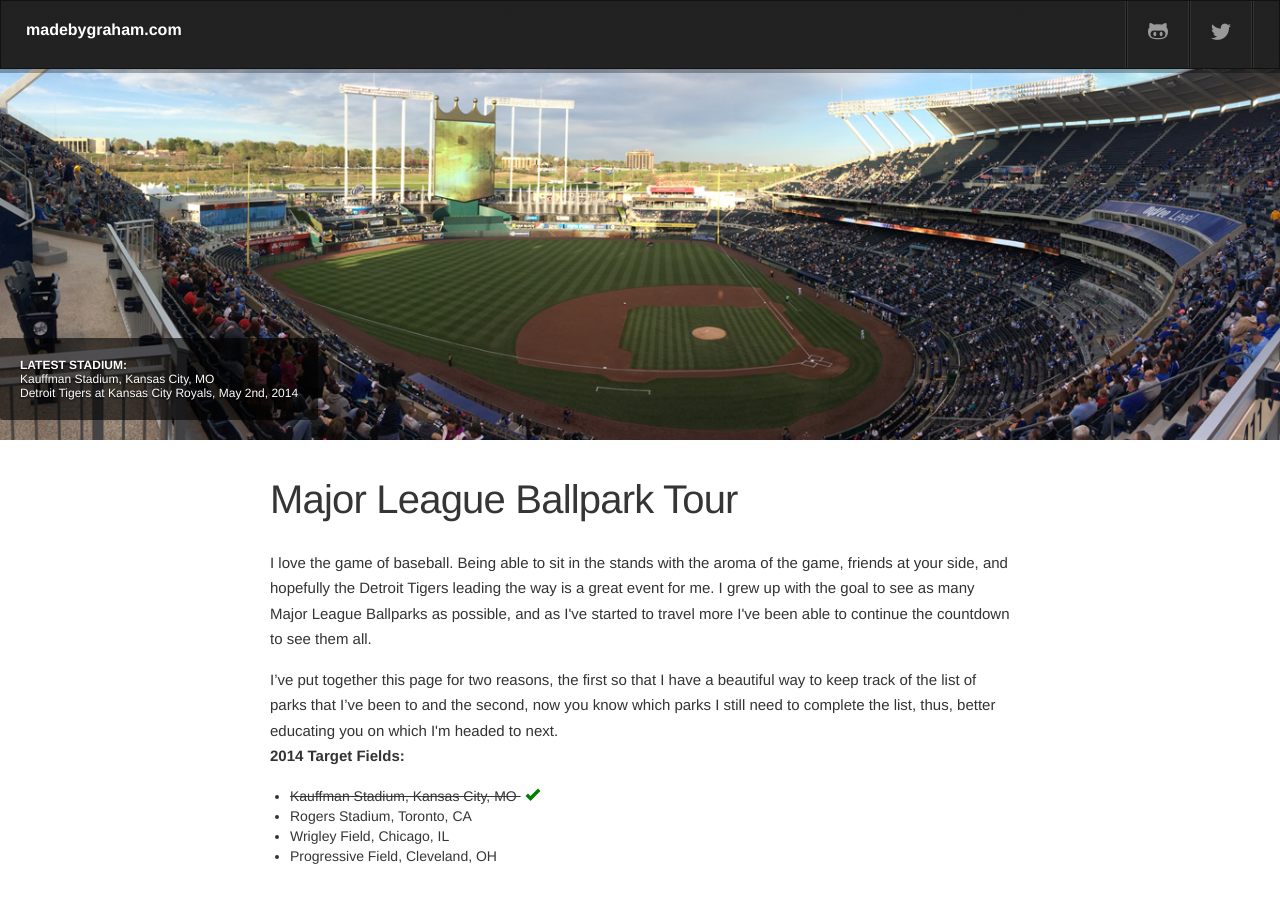
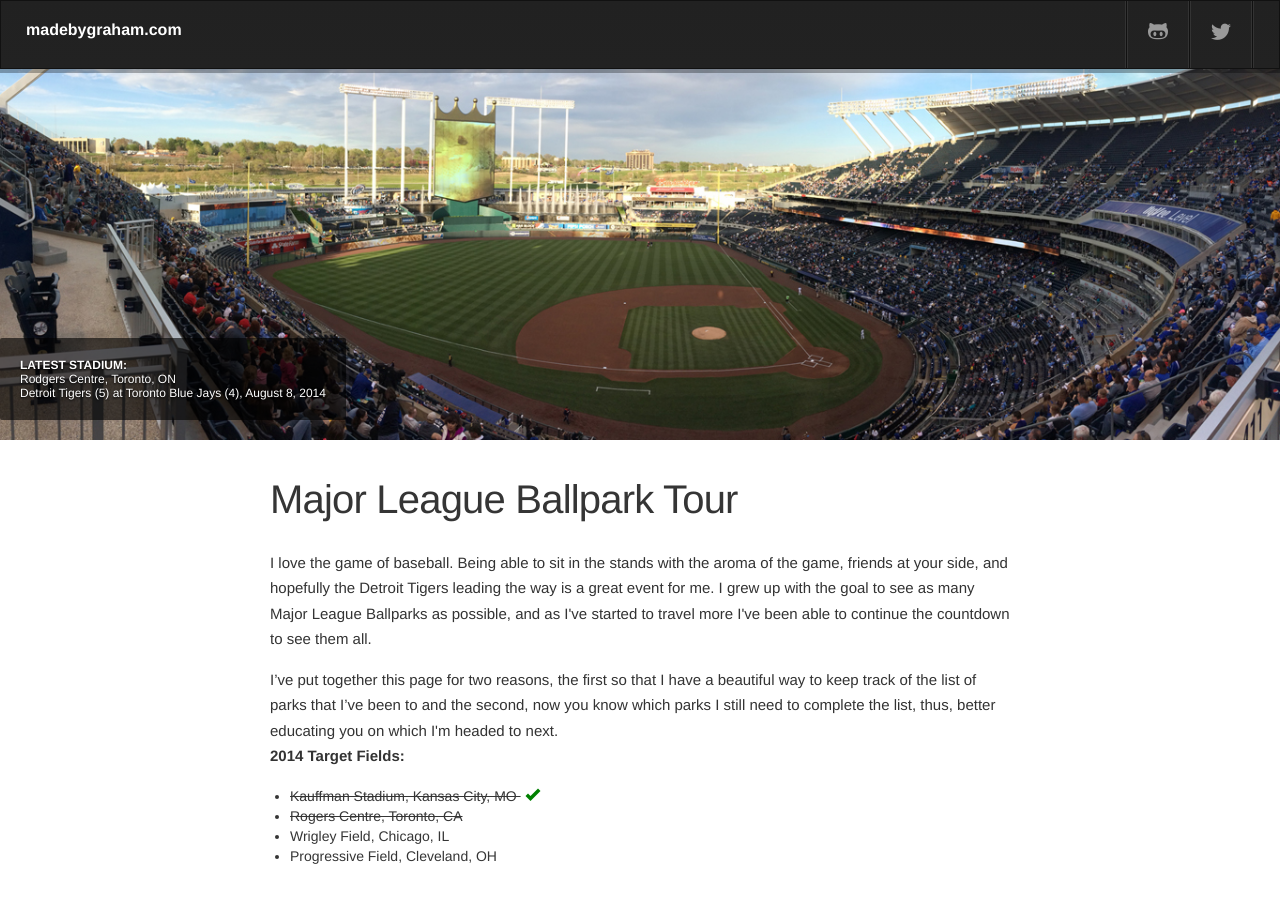
Before and after one commit to mattgraham/mattgraham.github.io, a Jekyll site: the page built from _posts/2012-05-08-Major-Leauge-Baseball.md, in a window 1280 px wide and 900 px high. Built offline with Jekyll 4.4.1, drawn with Linux system fonts in a browser that asks for light colours; Markdown is read by kramdown in place of the engine named in the settings; comment, search, counter and statistics services are not loaded.

Commit message:
Adding Rodgers Centre

```diff
--- a/_posts/2012-05-08-Major-Leauge-Baseball.md
+++ b/_posts/2012-05-08-Major-Leauge-Baseball.md
@@ -7,7 +7,7 @@ permalink: mlb
 <div class="article-header">
 <span class="details">
 <strong>LATEST STADIUM:</strong>
-<br />Kauffman Stadium, Kansas City, MO<br />Detroit Tigers at Kansas City Royals, May 2nd, 2014</span>
+<br />Rodgers Centre, Toronto, ON<br />Detroit Tigers (5) at Toronto Blue Jays (4), August  8, 2014</span>
 </div>
 
 <article>
@@ -18,7 +18,7 @@ permalink: mlb
 <strong>2014 Target Fields:</strong><br/>
 <ul>
 	<li class="done">Kauffman Stadium, Kansas City, MO  <span class="octicon octicon-check" style="color: green; margin-left: 5px;"></span></li>
-	<li>Rogers Stadium, Toronto, CA</li>
+	<li class="done">Rogers Centre, Toronto, CA</li>
 	<li>Wrigley Field, Chicago, IL</li>
 	<li>Progressive Field, Cleveland, OH</li>
 </ul>
@@ -45,7 +45,7 @@ permalink: mlb
 			<h3>Tropicana Field</h3>
 			<p>Tampa Bay Rays</p>
 		</li>
-		<li class="off"><span class="image-box"><img src="/assets/images/mlb/blue_jays.png"></span>
+		<li class="on"><span class="image-box"><img src="/assets/images/mlb/blue_jays.png"></span>
 			<h3>Rogers Centre</h3>
 			<p>Toronto Blue Jays</p>
 		</li>
```
